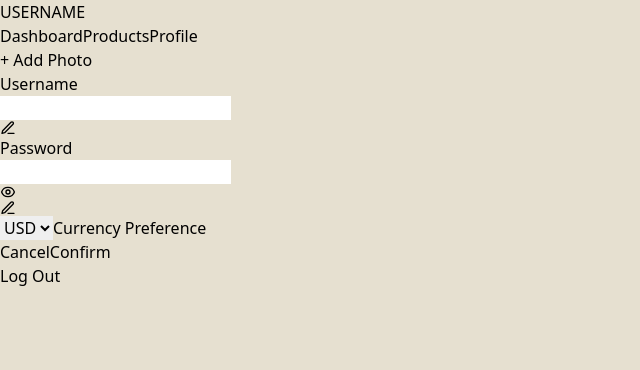
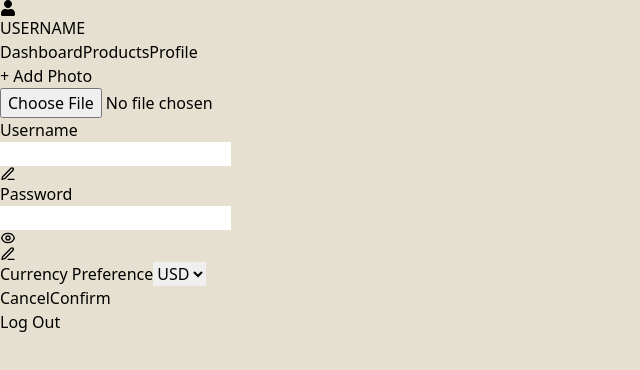
Before and after one commit to Ruzte/Inventory-System, a React (Vite) app: page /profile in a window 1280 px wide. Shown: the top 370 px of the page, without its empty margins (0-640 px from the left). Built offline with nearby package versions, Linux system fonts and the light colour scheme.

Commit message:
Profile Image

```diff
--- a/src/components/Topbar.jsx
+++ b/src/components/Topbar.jsx
@@ -1,9 +1,30 @@
 import { Link } from 'react-router-dom';
+import { useUser } from '../context/UserContext';
+import { FaUser } from 'react-icons/fa';
 
 function Topbar() {
+  const { photo } = useUser(); // get photo from context
+
   return (
     <div className="bg-[#89AE29] text-white px-6 py-3 mx-4 mt-4 rounded-full shadow-lg flex justify-between items-center">
-      <div className="text-lg font-semibold">USERNAME</div>
+
+      {/* Profile + Username */}
+      <div className="flex items-center gap-3">
+        {photo ? (
+          <img
+            src={photo}
+            alt="Profile"
+            className="w-8 h-8 rounded-full object-cover border-2 border-white shadow"
+          />
+        ) : (
+          <div className="w-8 h-8 rounded-full bg-[#2f5d55] flex items-center justify-center shadow">
+            <FaUser className="text-white text-sm" />
+          </div>
+        )}
+        <span className="text-sm font-semibold">USERNAME</span>
+      </div>
+
+      {/* Navigation */}
       <div className="space-x-6 text-sm">
         <Link
             to="/dashboard"
@@ -23,7 +44,7 @@ function Topbar() {
         >
         Profile
         </Link>
-        </div>
+      </div>
     </div>
   );
 }
--- /dev/null
+++ b/src/context/UserContext.jsx
@@ -0,0 +1,16 @@
+/* eslint-disable react-refresh/only-export-components */
+import { createContext, useContext, useState } from "react";
+
+const UserContext = createContext();
+
+export const UserProvider = ({ children }) => {
+  const [photo, setPhoto] = useState(null); // base64 or URL
+
+  return (
+    <UserContext.Provider value={{ photo, setPhoto }}>
+      {children}
+    </UserContext.Provider>
+  );
+};
+
+export const useUser = () => useContext(UserContext);
--- a/src/main.jsx
+++ b/src/main.jsx
@@ -2,12 +2,15 @@ import React from "react";
 import ReactDOM from "react-dom/client";
 import App from "./App.jsx";
 import { CurrencyProvider } from "./context/Currency.jsx";
+import { UserProvider } from './context/UserContext';
 import "./index.css";
 
 ReactDOM.createRoot(document.getElementById("root")).render(
   <React.StrictMode>
     <CurrencyProvider>
-      <App />
+      <UserProvider>
+        <App />
+      </UserProvider>
     </CurrencyProvider>
   </React.StrictMode>
 );
--- a/src/pages/Products.jsx
+++ b/src/pages/Products.jsx
@@ -1,6 +1,5 @@
 import { useCurrency } from "../context/Currency";
 import { useState } from "react";
-
 
 function Dashboard() {
   const { currency } = useCurrency();
@@ -22,6 +21,7 @@ function Dashboard() {
   const incrementQuantity = () => setQuantity(prev => prev + 1);
   const decrementQuantity = () =>
   setQuantity(prev => (prev > 0 ? prev - 1 : 0));
+
   const [categories, setCategories] = useState([]);
   const [selectedCategory, setSelectedCategory] = useState("");
   const [showModal, setShowModal] = useState(false);
@@ -171,9 +171,6 @@ const decrementQuantity = () =>
             </div>
           </div>
         )}
-
-
-
         {/* Prices Row */}
       <div className="flex gap-4 mb-4">
         {/* Cost Price */}
@@ -213,7 +210,6 @@ const decrementQuantity = () =>
               </button>
             </div>
           </div>
-
         </div>
       </div>
   );
--- a/src/pages/Profile.jsx
+++ b/src/pages/Profile.jsx
@@ -2,19 +2,49 @@ import { useState } from "react";
 import { FiEdit3 } from "react-icons/fi";
 import { HiOutlineEye } from "react-icons/hi";
 import { useCurrency } from "../context/Currency";
+import { useUser } from '../context/UserContext';
 
 const Profile = () => {
   const [showPassword, setShowPassword] = useState(false);
   const { currency, setCurrency } = useCurrency();
+  const { photo, setPhoto } = useUser();
+
+  const handleImageChange = (e) => {
+    const file = e.target.files[0];
+    if (file) {
+      const reader = new FileReader();
+      reader.onloadend = () => {
+        setPhoto(reader.result); // Set base64 image
+      };
+      reader.readAsDataURL(file);
+    }
+  };
 
   return (
     <div className="bg-[#FEF5E3] rounded-xl shadow-lg w-full max-w-6xl p-8 flex gap-8">
 
       {/* LEFT: Profile Picture */}
       <div className="flex flex-col items-center w-1/3">
+        <label htmlFor="photo-upload" className="cursor-pointer">
+          {photo ? (
+            <img
+              src={photo}
+              alt="Profile"
+              className="w-48 h-48 rounded-full object-cover border-4 border-white shadow"
+            />
+          ) : (
             <div className="bg-[#2e5f52] text-white w-48 h-48 rounded-full flex items-center justify-center text-3xl font-light mb-2">
-            <span className="text-center">+ Add Photo</span>
+              <span className="text-center text-sm">+ Add Photo</span>
             </div>
+          )}
+        </label>
+        <input
+          id="photo-upload"
+          type="file"
+          accept="image/*"
+          className="hidden"
+          onChange={handleImageChange}
+        />
       </div>
 
       {/* CENTER: Form */}
@@ -30,40 +60,33 @@ const Profile = () => {
           <FiEdit3 className="text-[#7a9c32] cursor-pointer" />
         </div>
 
-
         {/* Password */}
         <label className="text-sm font-semibold text-gray-700">Password</label>
         <div className="flex items-center gap-2">
-          {/* Container with relative positioning */}
           <div className="relative w-full">
             <input
               type={showPassword ? "text" : "password"}
               className="w-full p-2 pl-3 pr-10 rounded-md bg-[#E4DED0] text-gray-700 shadow-sm"
             />
-            {/* Eye icon inside the input */}
             <HiOutlineEye
               className="absolute right-3 top-2.5 text-[#7a9c32] cursor-pointer"
               onClick={() => setShowPassword(!showPassword)}
             />
           </div>
-            {/* Edit icon outside the input */}
           <FiEdit3 className="text-[#7a9c32] cursor-pointer" />
         </div>
 
+        {/* Currency Preference */}
+        <label className="text-sm font-semibold text-gray-700">Currency Preference</label>
         <select
           value={currency}
           onChange={(e) => setCurrency(e.target.value)}
           className="w-full p-2 rounded-md bg-[#f9f3d9] shadow-sm text-gray-700"
-
-
         >
           <option value="USD">USD</option>
           <option value="PHP">PHP</option>
           <option value="EUR">EUR</option>
         </select>
-
-          {/* Currency Dropdown */}
-          <label className="text-sm font-semibold text-gray-700">Currency Preference</label>
 
         {/* Buttons */}
         <div className="flex gap-4 mt-4">
@@ -83,7 +106,6 @@ const Profile = () => {
         </button>
       </div>
     </div>
-
   );
 };
 
```
Lines whose indentation alone changed are shown as unchanged.
